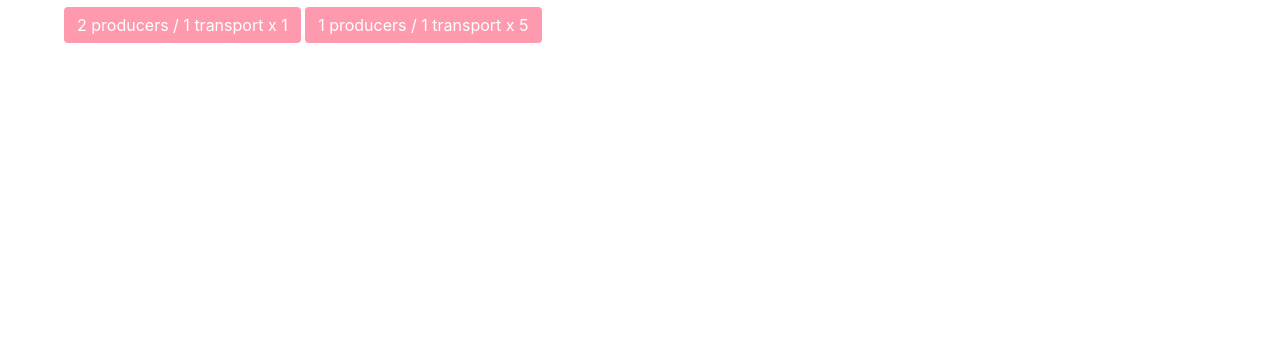
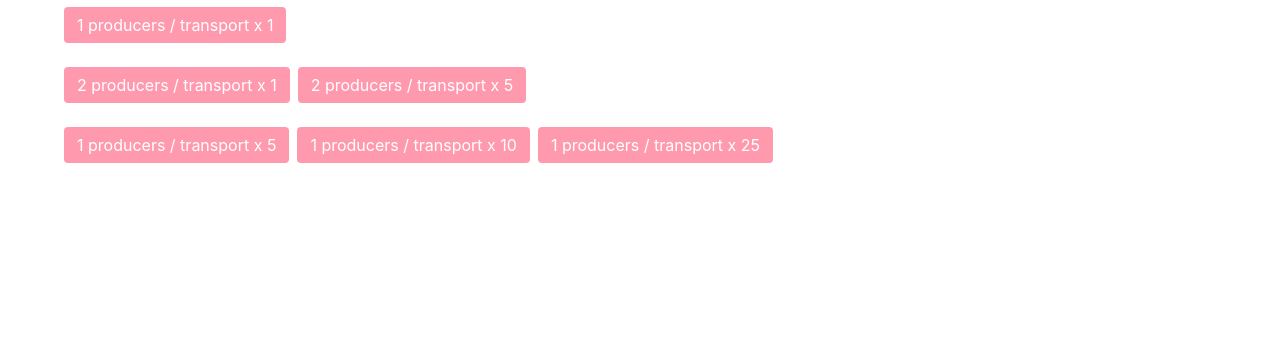
Before and after one commit to leaysgur/mediasoup-recording, a website built with webpack: page client/index.html in a window 1280 px wide. Shown: the part 449-800 px from the top of the page. Built offline with nearby package versions, Linux system fonts and the light colour scheme.

Commit message:
Add patterns

```diff
--- a/client/index.html
+++ b/client/index.html
@@ -26,8 +26,18 @@
   <section class="section">
     <div class="container">
       <h2 class="title">Add transports(= clients) and producers(= tracks)</h2>
-      <button class="button is-danger" data-rec-start data-tnum="1" data-pnum="2">2 producers / 1 transport x 1</button>
-      <button class="button is-danger" data-rec-start data-tnum="5" data-pnum="1">1 producers / 1 transport x 5</button>
+      <div class="buttons">
+        <button class="button is-danger" data-rec-start data-tnum="1" data-pnum="1">1 producers / transport x 1</button>
+      </div>
+      <div class="buttons">
+        <button class="button is-danger" data-rec-start data-tnum="1" data-pnum="2">2 producers / transport x 1</button>
+        <button class="button is-danger" data-rec-start data-tnum="5" data-pnum="2">2 producers / transport x 5</button>
+      </div>
+      <div class="buttons">
+        <button class="button is-danger" data-rec-start data-tnum="5" data-pnum="1">1 producers / transport x 5</button>
+        <button class="button is-danger" data-rec-start data-tnum="10" data-pnum="1">1 producers / transport x 10</button>
+        <button class="button is-danger" data-rec-start data-tnum="25" data-pnum="1">1 producers / transport x 25</button>
+      </div>
     </div>
   </section>
 
```
